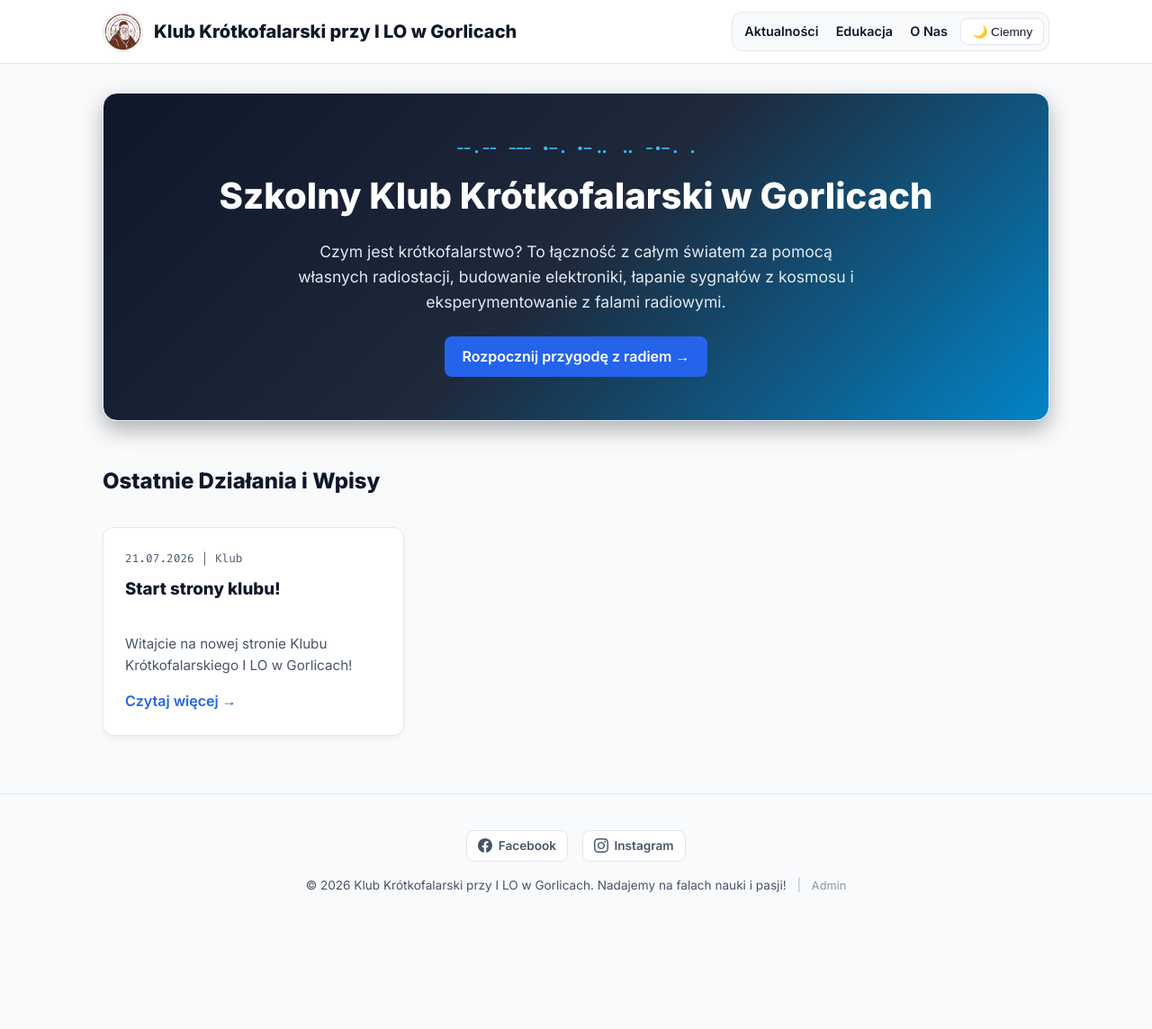
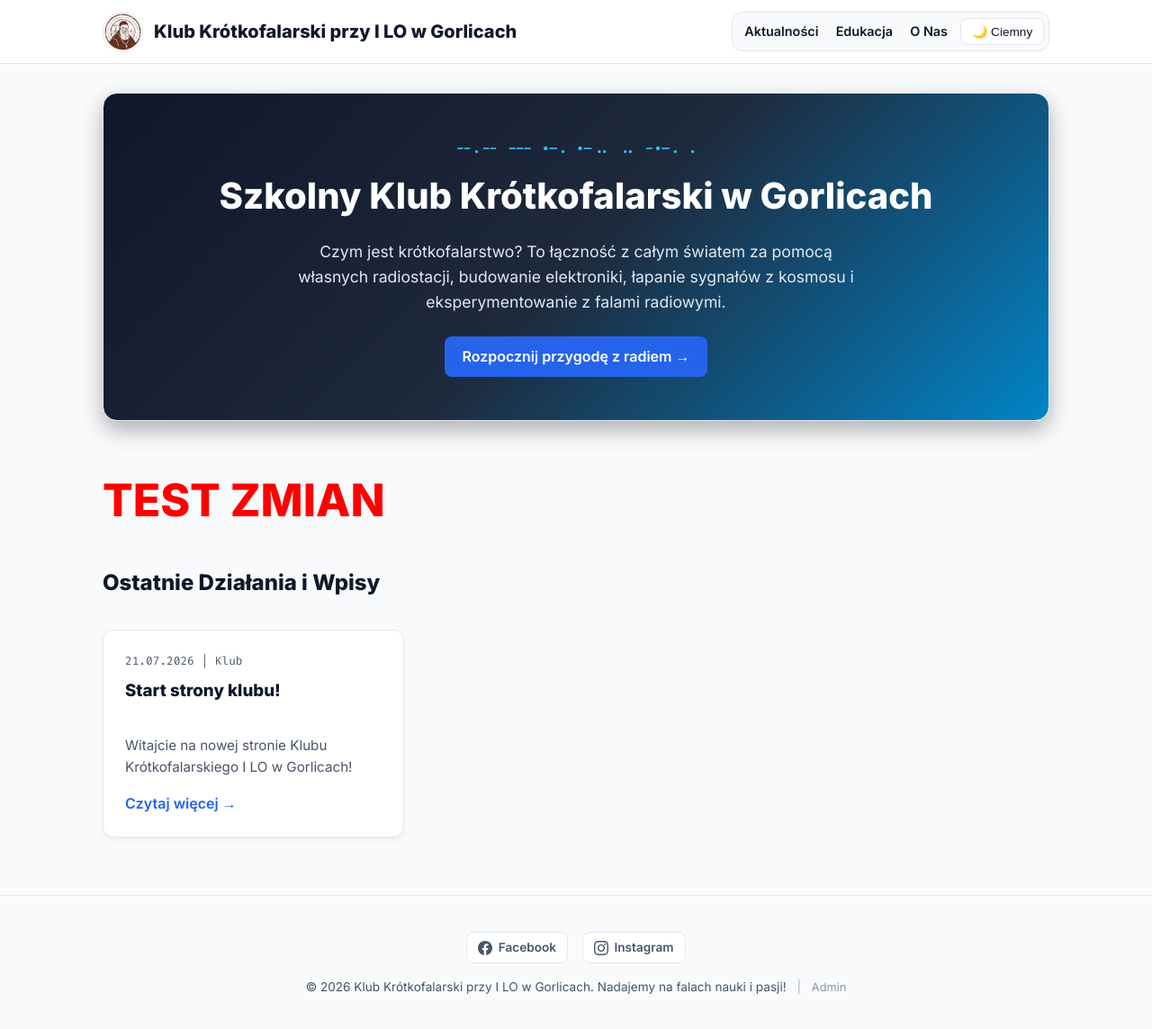
Before and after one commit to klub-kf-kromer/klub-kf-kromer.github.io, a Jekyll site: the page built from index.html, in a window 1280 px wide and 1149 px high. Shown: the top 1144 px of the window at 90% size. Built offline with Jekyll 4.4.1, drawn with Linux system fonts in a browser that asks for light colours.

Commit message:
Update index.html

```diff
--- a/index.html
+++ b/index.html
@@ -11,6 +11,7 @@
   </p>
   <a href="{{ '/edukacja/' | relative_url }}" class="btn">Rozpocznij przygodę z radiem &rarr;</a>
 </div>
+<h1 style="color: red; font-size: 50px;">TEST ZMIAN</h1>
 <h2>Ostatnie Działania i Wpisy</h2>
 
 <div class="grid">
```
